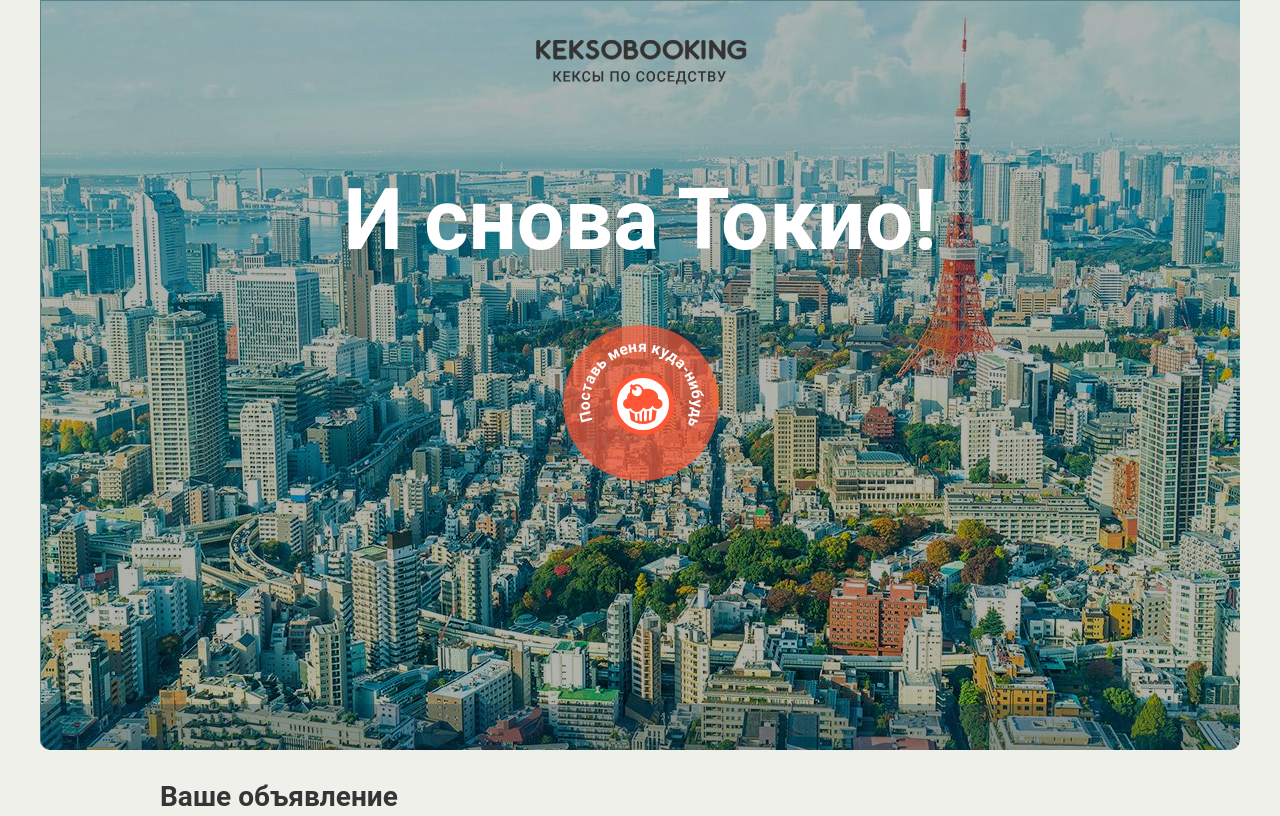
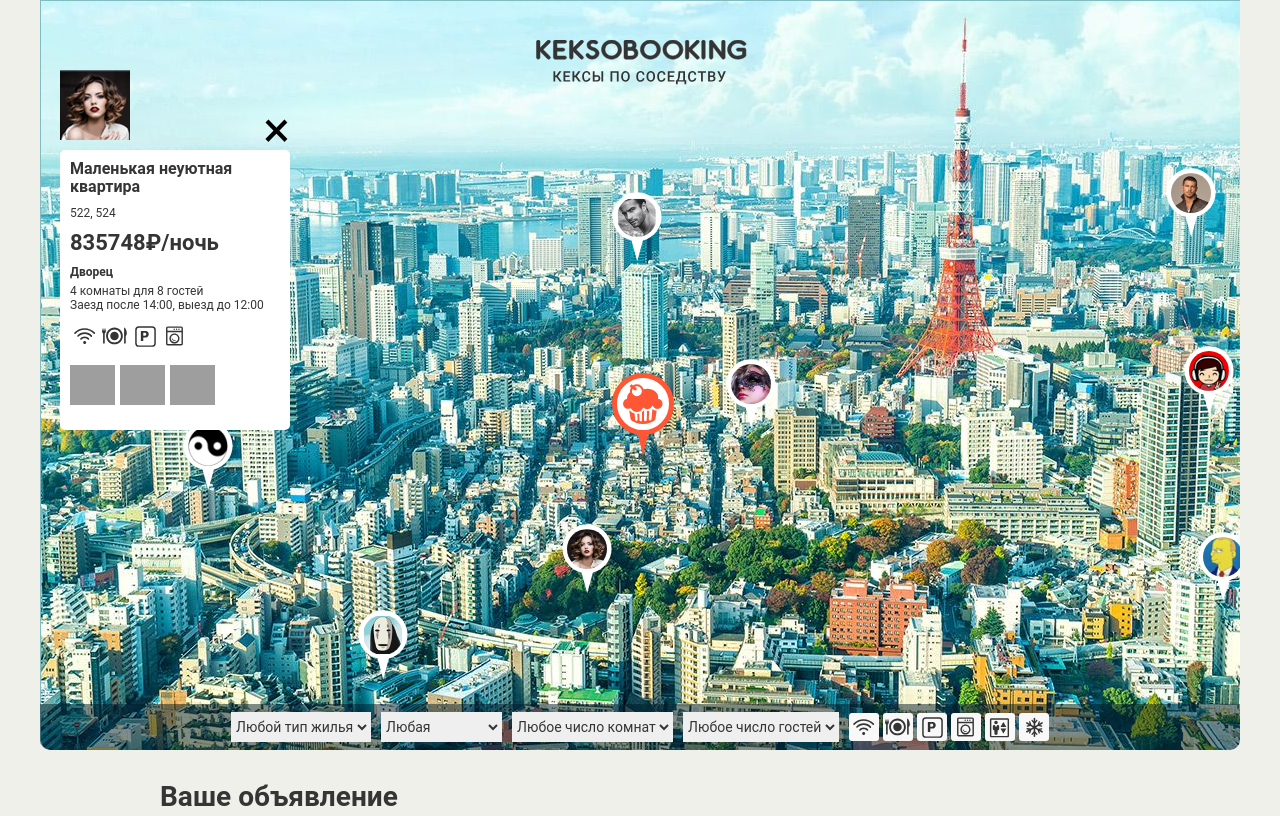
Before and after one commit to EkaterinaZink/826717-keksobooking, a website: page index.html in a window 1280 px wide. Shown: the top 816 px of the page. Drawn offline with Linux system fonts and the light colour scheme; grey boxes are pictures that could not be loaded; files whose address does not match are found by name.

Commit message:
исправленное дз

```diff
--- a/index.html
+++ b/index.html
@@ -235,7 +235,7 @@
 
   <template id="map_pin">
       <img src="" class="popup__avatar" width="70" height="70" alt="Аватар пользователя">
-
+    </template>
 
   <!-- Сообщение об успешном создании объявления -->
   <template id="success">
@@ -252,5 +252,7 @@
     </div>
   </template>
 
+  <script src="js/map.js"></script>
+
 </body>
 </html>
--- a/js/map.js
+++ b/js/map.js
@@ -4,109 +4,140 @@ var itemTitle = ["Большая уютная квартира", "Маленьк
 var itemType = ["palace", "flat", "house", "bungalo"];
 var timeCheck = ["12:00", "13:00", "14:00"];
 var typeFeatures = ["wifi", "dishwasher", "parking", "washer", "elevator", "conditioner"];
-var pinWidth = document.getElementById(".map_pins").querySelector("width")/2;
-var pinHeight = document.getElementById(".map_pins").querySelector("height");
-
+var pinWidth = document.querySelector(".map__pins").offsetWidth / 2;
+var pinHeight = document.querySelector(".map__pins").offsetHeight;
+var containerWidth = document.querySelector('.map__pins').offsetWidth;
+var housesTypes = {
+  flat: "Квартира",
+  bungalo: "Бунгало",
+  house: "Дом",
+  palace: "Дворец"
+};
+var avatars = [];
 var offerInformation = [];
 
-function getRandomInt(min, max) {
-	return Math.floor(Math.random() * (max - min + 1)) + min;
+var getRandomInt = function (min, max) {
+  return Math.floor(Math.random() * (max - min + 1)) + min;
 }
 
-function getRandomItem (randomPhotos) {
-
+var getRandomItem = function () {
   var randomPhotos = ["http://o0.github.io/assets/images/tokyo/hotel1.jpg", "http://o0.github.io/assets/images/tokyo/hotel2.jpg", "http://o0.github.io/assets/images/tokyo/hotel3.jpg"];
-
-  function shuffle(array) {
-  var currentIndex = array.length, temporaryValue, randomIndex;
-    while (0 !== currentIndex) {
-      randomIndex = Math.round(Math.random*currentIndex);
-      currentIndex -= 1;
-      temporaryValue = array[currentIndex];
-      array[currentIndex] = array[randomIndex];
-      array[randomIndex] = temporaryValue;
-    }
-  return array;
+  var newPhotosArray = [];
+  for (var i = 0; i < 3; i++) {
+    newPhotosArray.push(randomPhotos.splice(getRandomInt(0, randomPhotos.length - 1), 1)[0]);
   }
-
-  randomPhotos = shuffle(randomPhotos);
+  return newPhotosArray;
 }
 
-function getAvatar (){
-  return "0" + getRandomInt(1,8);
+var generateAvatars = function () {
+  for (var i = 1; i <= 8; i++) {
+    avatars.push("img/avatars/user0" + i + ".png");
+  }
+}
+
+var unlockScreen = function () {
+  document.querySelector(".map--faded").classList.remove("map--faded");
+}
+var myPin = document.querySelector("#card").cloneNode(true);
+document.querySelector(".map__pin").appendChild(myPin);
+
+
+var getBooking = function () {
+  var randomPrice = getRandomInt(1000, 1000000);
+  var randomGuests = getRandomInt(1, 10);
+  var randomRooms = getRandomInt(1, 5);
+  var randomTitle = itemTitle[getRandomInt(0, itemTitle.length)];
+  var randomType = itemType[getRandomInt(0, 2)];
+  var randomCheckin = timeCheck[getRandomInt(0, 2)];
+  var randomCheckout = timeCheck[getRandomInt(0, 2)];
+  var randomFeature = typeFeatures.slice(0, getRandomInt(1, typeFeatures.length - 1));
+  var xLocation = getRandomInt(0, containerWidth);
+  var yLocation = getRandomInt(130, 630);
+  var locationAddress = xLocation + ", " + yLocation;
+
+  return {
+    author: {
+      avatar: avatars.splice(getRandomInt(0, avatars.length - 1), 1)[0],
+    },
+    offer: {
+      title: randomTitle,
+      address: locationAddress,
+      price: randomPrice,
+      type: randomType,
+      rooms: randomRooms,
+      guests: randomGuests,
+      checkin: randomCheckin,
+      checkout: randomCheckout,
+      features: randomFeature,
+      description: '',
+      photos: getRandomItem()
+    },
+    location: {
+      x: xLocation, //координата x метки на карте. Значение ограничено размерами блока, в котором перетаскивается метка.
+      y: yLocation
+    }
+  }
 };
 
-function getBooking (array) {
-
-  var randomPrice = getRandomInt(1000,1000000);
-  var randomGuests = getRandomInt(1,numberGuests.length);
-  var randomRooms = getRandomInt(1,5);
-  var randomTitle = itemTitle[getRandomInt(0,itemTitle.length)];
-  var randomType = itemType[getRandomInt(0,itemType.length)];
-  var randomTime = timeCheck[getRandomInt(0,timeCheck.length)];
-  var randomFeature = typeFeatures[getRandomInt(0,typeFeatures.length)];
-  var xLocation = document.querySelector('map_pins').offsetWidth;
-  var yLocation = getRandomInt(130,630);
-
-  {
-  author = {
-    avatar: "img/avatars/user.(" + getAvatar() + ").png", //где {{xx}} это число от 1 до 8 с ведущим нулём. Например, 01, 02 и т. д. Адреса изображений не повторяются
-  },
-
-  offer = {
-    title: randomTitle,
-    address: [xLocation, yLocation],
-    price: randomPrice,
-    type:  randomType,
-    rooms: randomRooms,
-    guests: randomGuests,
-    checkin: randomTime,
-    checkout: randomTime,
-    features : randomFeature,
-    description : '',
-    photos : getRandomItem
-  },
-
-  location = {
-    x : xLocation, //координата x метки на карте. Значение ограничено размерами блока, в котором перетаскивается метка.
-    y : yLocation
-  };
+var generateMockData = function () {
+  generateAvatars();
+  for (var i = 0; i < 8; i++) {
+    offerInformation.push(getBooking());
   }
-
-  return array;
-};
-
-for (var i=0; i<8; i++){
-  offerInformation.push (array);
-
+  console.log(offerInformation);
 }
 
-document.getElementsByClassName("#map map--faded").className = "map";
-
-var myPin = document.getElementById(".map__card").cloneNode(true);
-document.getElementById(".map__pin").appendChild(myPin);
-
-
-
-for (var i=0; i<offerInformation.length; i++){
-  var newPin = document.getElementById(".map_pins").createDocumentFragment();
-  document.getElementById(".map_pin").style = "left:" + getBooking(location.xLocation)+pinWidth + "px; top: " + getBooking(location.yLocation) + pinHeight + "px;"
-  document.getElementById(".map_pin").querySelector("src") = getBooking(author.avatar);
-  document.getElementById(".map_pin").querySelector("alt") = getBooking(offer.title);
+var renderPins = function () {
+  var fragment = document.createDocumentFragment();
+  var pinTemplate = document.querySelector("#pin");
+  offerInformation.forEach(function (item) {
+    var pin = pinTemplate.cloneNode(true).content;
+    pin.querySelector(".map__pin").style.left = item.location.x + "px";
+    pin.querySelector(".map__pin").style.top = item.location.y + "px";
+    pin.querySelector("img").src = item.author.avatar;
+    pin.querySelector("img").alt = item.offer.title;
+    fragment.appendChild(pin);
+  })
+  document.querySelector(".map__pins").appendChild(fragment);
 }
 
-offerInformation[0].forEach(getBooking){
-document.getElementsByClassName(".popup__title") = offer.title;
-document.getElementsByClassName(".popup__text popup__text--address") = offer.address;
-document.getElementsByClassName(".popup__text--price") = offer.price + "₽/ночь";
-if (offer.type = "flat") document.getElementsByClassName(".popup__type") = "Квартира";
-if (offer.type = "bungalo") document.getElementsByClassName(".popup__type") = "Бунгало";
-if (offer.type = "house") document.getElementsByClassName(".popup__type") = "Дом";
-if (offer.type = "palace") document.getElementsByClassName(".popup__type") = "Дворец";
-document.getElementsByClassName(".popup__text popup__text--capacity") = offer.rooms + "комнаты для" +  offer.guests + "гостей";
-document.getElementsByClassName(".popup__text popup__text--time") = "Заезд после" + offer.checkin + ", выезд до" + offer.checkout + "offer.checkout";
-document.getElementsByClassName(".popup__features") = offer.features;
-document.getElementsByClassName(".popup__description") = offer.description;
-document.getElementsByClassName(".popup__photos").src = offer.photos;
-document.getElementsByClassName(".popup__avatar").src = author.avatar;
+var renderCard = function (data) {
+  //var fragment = document.createDocumentFragment();
+  var cardTemplate = document.querySelector("#card").cloneNode(true).content;
+  cardTemplate.querySelector(".popup__title").textContent = data.offer.title;
+  cardTemplate.querySelector(".popup__text--address").textContent = data.offer.address;
+  cardTemplate.querySelector(".popup__text--price").textContent = data.offer.price + "₽/ночь";
+  cardTemplate.querySelector(".popup__type").textContent = housesTypes[data.offer.type];
+  cardTemplate.querySelector(".popup__text--capacity").textContent = data.offer.rooms + " комнаты для " + data.offer.guests + " гостей";
+  cardTemplate.querySelector(".popup__text--time").textContent = "Заезд после " + data.offer.checkin + ", выезд до " + data.offer.checkout;
+  cardTemplate.querySelector(".popup__description").textContent = data.offer.description;
+
+  var getPhoto = cardTemplate.querySelector(".popup__photos img");
+  data.offer.photos.forEach(
+    function (item) {
+      var photo = getPhoto.cloneNode(true);
+      photo.src = item;
+      cardTemplate.querySelector(".popup__photos").appendChild(photo);
+      //getPhoto.appendChild(photo);
+    }
+  )
+  cardTemplate.querySelector(".popup__photos img:nth-child(1)").remove();
+  cardTemplate.querySelector(".popup__avatar").src = data.author.avatar;
+  var features = cardTemplate.querySelector(".popup__features").cloneNode(true);
+  var featuresElement = cardTemplate.querySelector(".popup__features")
+  featuresElement.innerHTML = "";
+  data.offer.features.forEach(function (item) {
+    var featuresItem = features.querySelector(".popup__feature--" + item).cloneNode(true);
+    featuresElement.appendChild(featuresItem);
+  })
+  document.querySelector(".map").insertBefore(cardTemplate, document.querySelector(".map__filters-container"));
 }
+
+var start = function () {
+  unlockScreen();
+  generateMockData();
+  renderPins();
+  renderCard(offerInformation[0]);
+}
+
+start();
```
